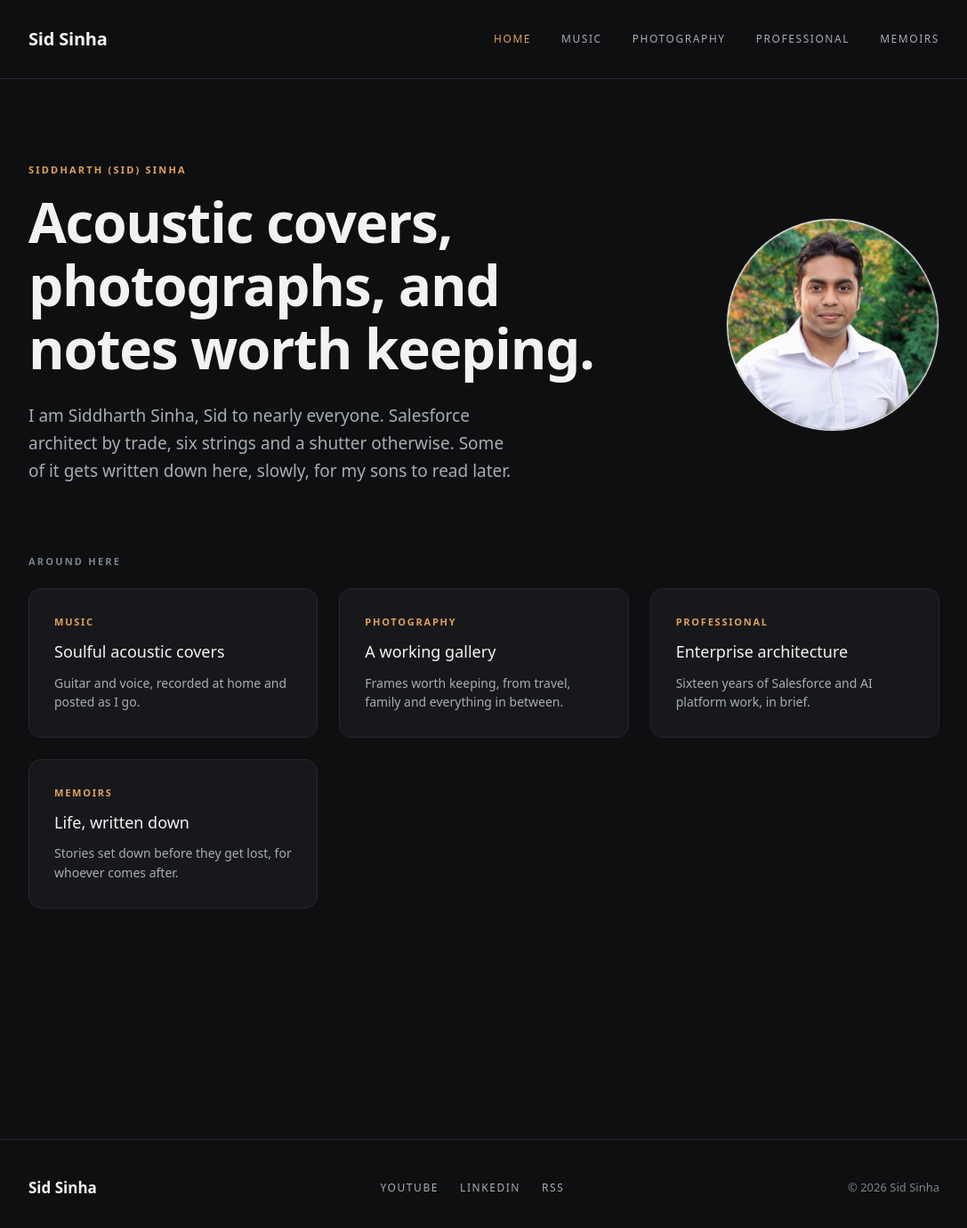
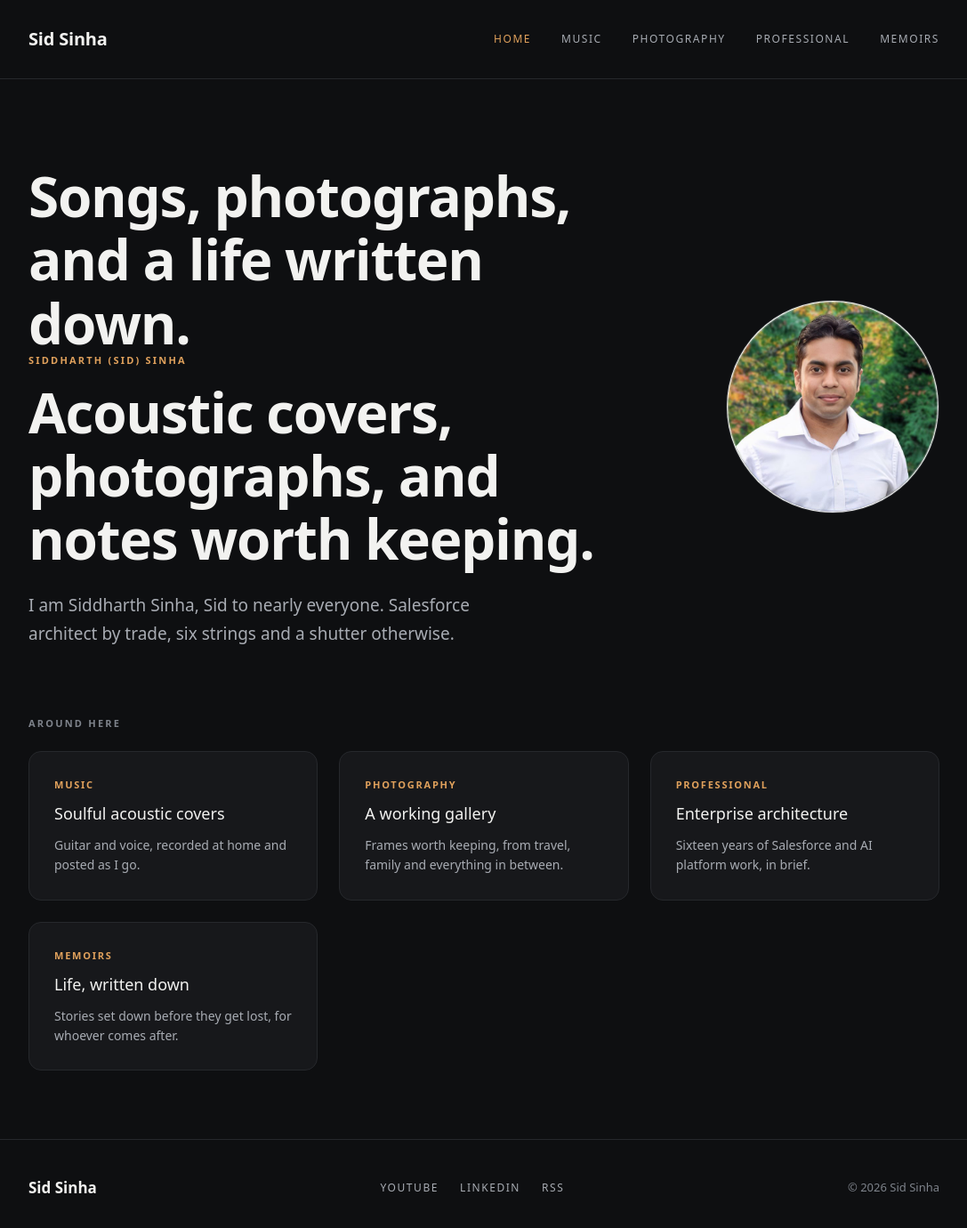
Before and after one commit to SidSays/SidSays.github.io, a Jekyll site: the page built from index.html, in a window 1280 px wide and 1388 px high. Shown: the top 1380 px of the window at 89% size, without its empty margins (96-1183 px from the left). Built offline with Jekyll 4.4.1, drawn with Linux system fonts in a browser that asks for light colours; some web fonts are replaced.

Commit message:
Revise hero text in index.html
Updated hero section text for clarity and conciseness.

```diff
--- a/index.html
+++ b/index.html
@@ -6,13 +6,12 @@ description: "Siddharth Sinha: guitar and voice, photographs, and a slow archive
 
 <section class="hero">
   <div class="wrap hero-inner">
-    <div class="hero-text">
+    <div class="hero-text"><p class="hero-title">Songs, photographs, and a life written down.</p>
       <h1 class="eyebrow hero-name">Siddharth (Sid) Sinha</h1>
       <p class="hero-title">Acoustic covers, photographs, and notes worth keeping.</p>
       <p class="hero-sub">
         I am Siddharth Sinha, Sid to nearly everyone. Salesforce architect by
-        trade, six strings and a shutter otherwise. Some of it gets written
-        down here, slowly, for my sons to read later.
+        trade, six strings and a shutter otherwise.
       </p>
     </div>
 
```
